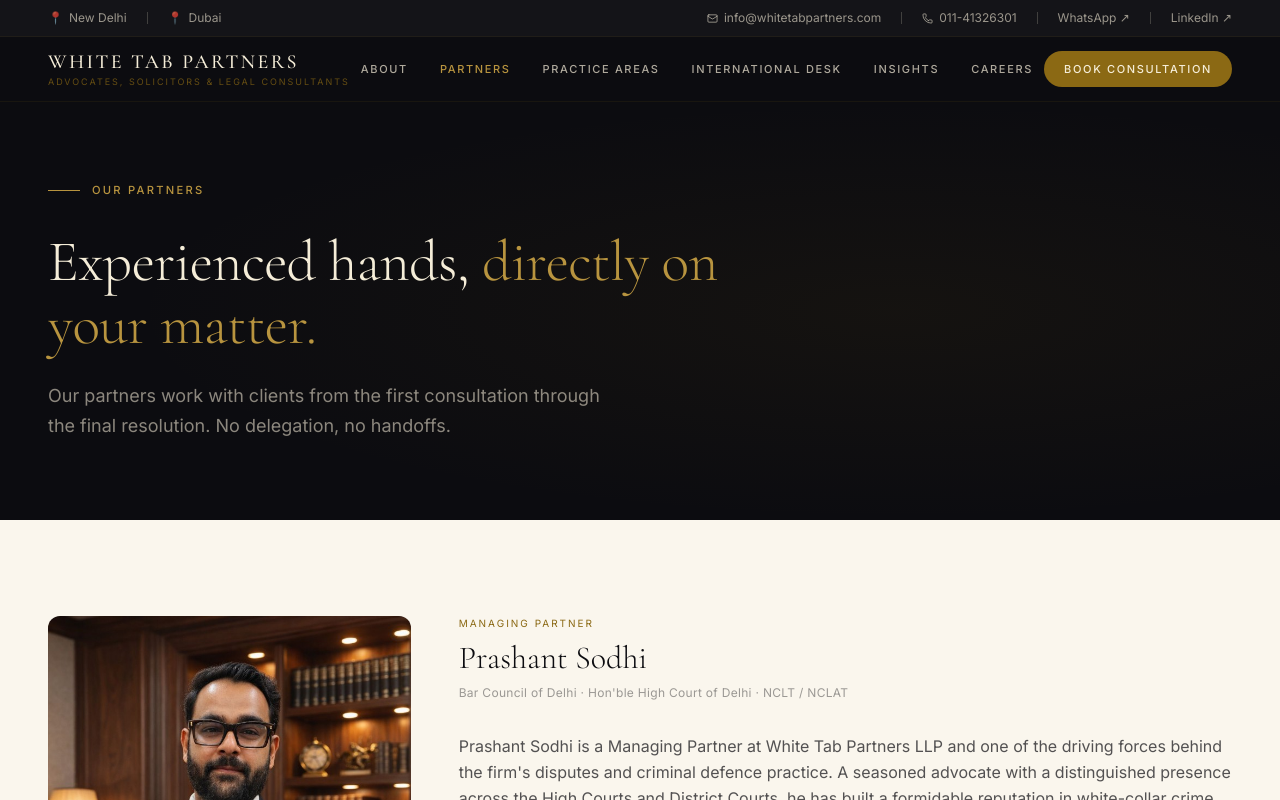
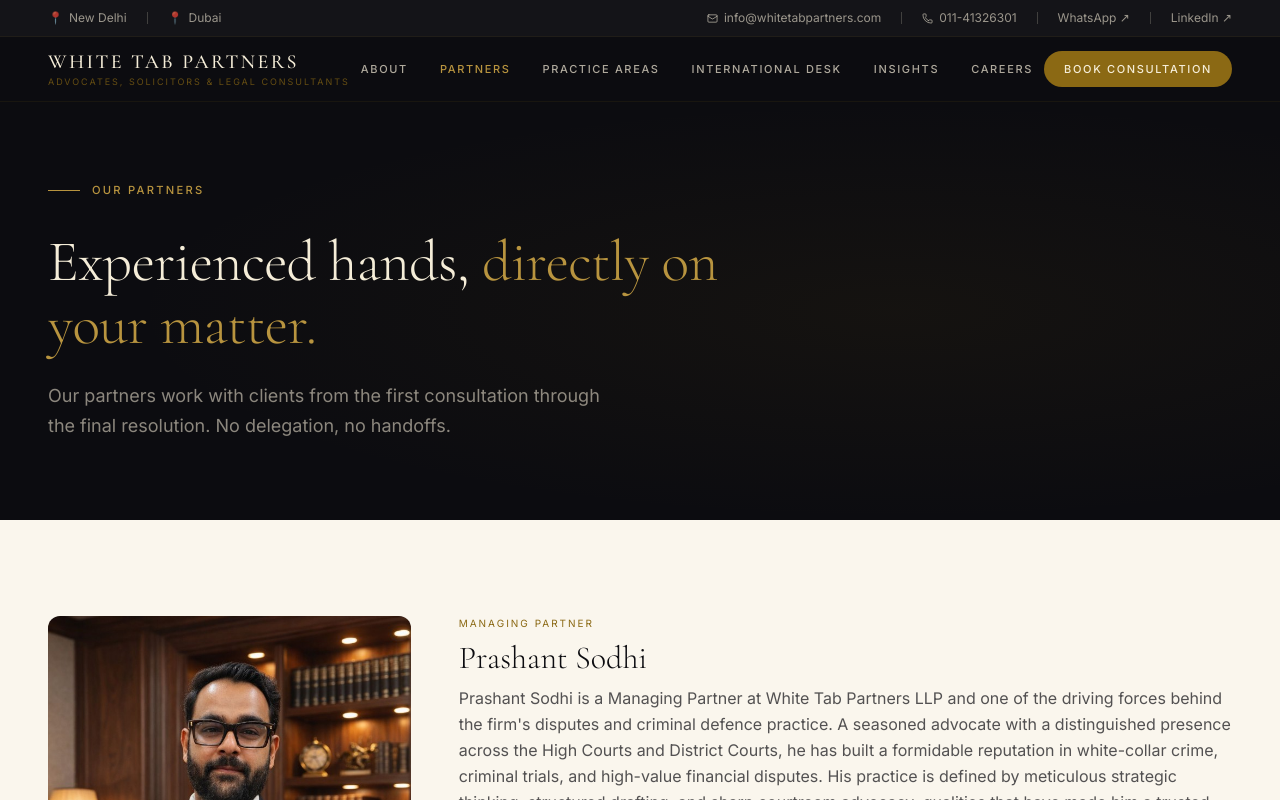
Before and after one commit to kabirsachdeva/White-Tab-Partners-LLP---Website, a Next.js app: page /partners in a window 1280 px wide. Shown: the top 800 px of the page. Built offline with nearby package versions, Linux system fonts and the light colour scheme.

Commit message:
Remove enrollment bar council lines from partners page

```diff
--- a/app/partners/page.tsx
+++ b/app/partners/page.tsx
@@ -66,9 +66,6 @@
                       {partner.designation}
                     </p>
                   )}
-                  <p className="text-dark/40 text-xs font-sans tracking-wide mb-8">
-                    {partner.enrollment}
-                  </p>
 
                   <p className="text-dark/70 text-base leading-relaxed font-sans mb-4">
                     {partner.bio}
```
